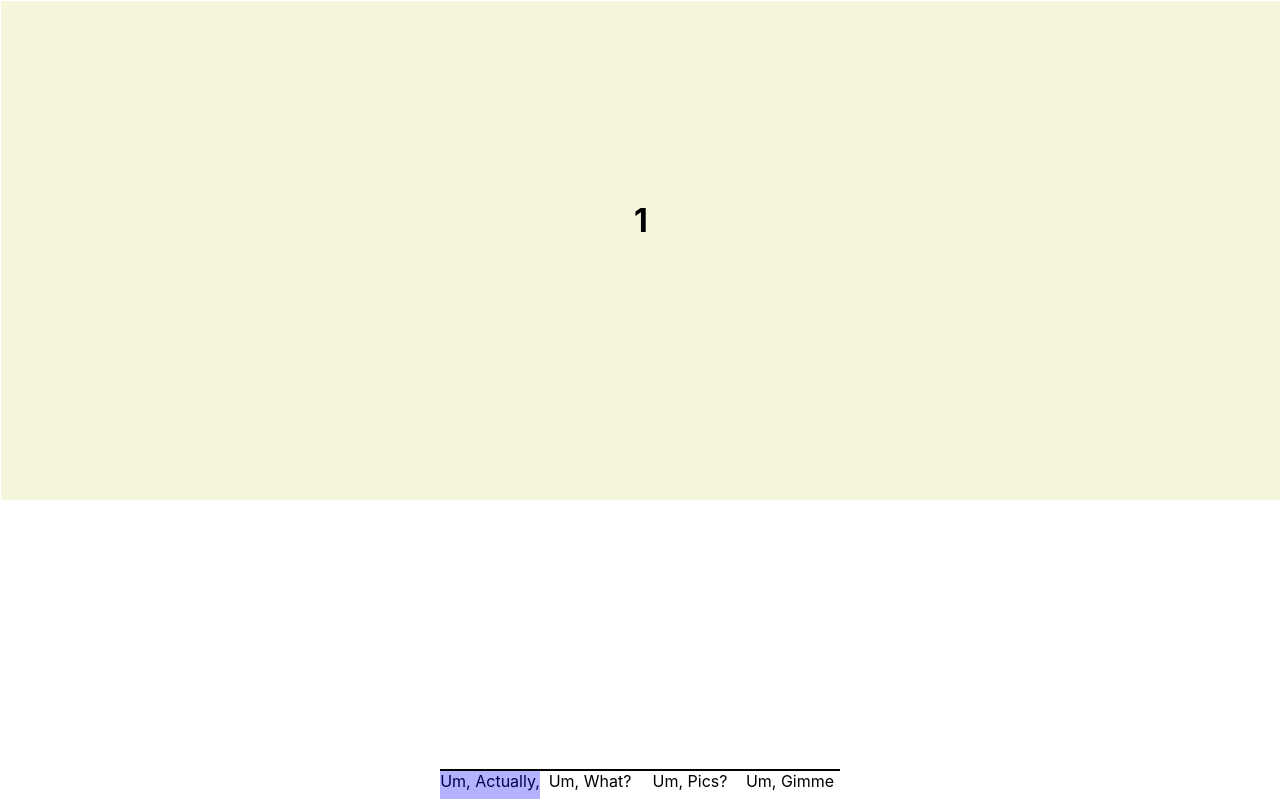
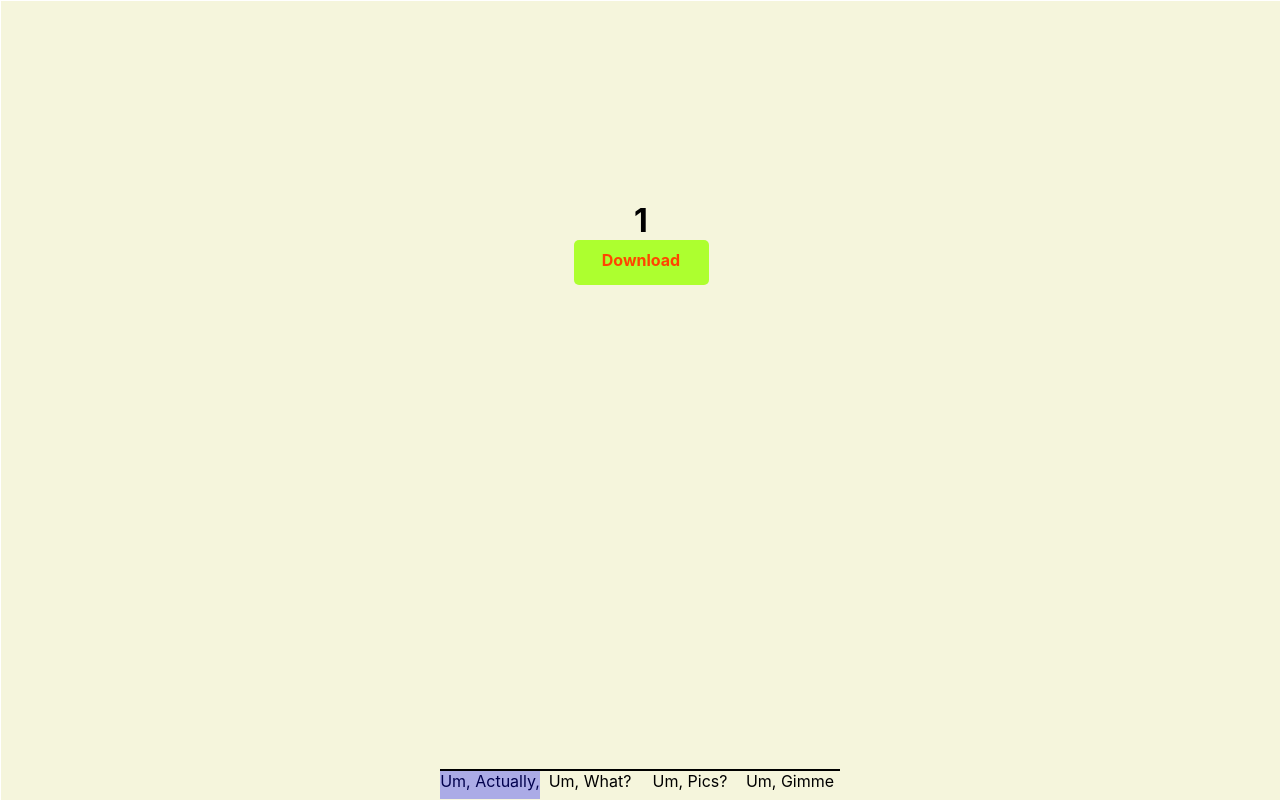
Before and after one commit to danhkim/umactually, a React (Create React App) app: page / in a window 1280 px wide. Built offline with nearby package versions, Linux system fonts and the light colour scheme.

Commit message:
the miracle of life

```diff
--- a/src/App.css
+++ b/src/App.css
@@ -3,7 +3,7 @@
 
 .App {
   text-align: center;
-  height:500px;
+  height:100vh;
   overflow:hidden;
 
 }
@@ -21,7 +21,7 @@
 
 .prev-slide {
   position: absolute;
-  height: 50vh;
+  height: 30vh;
   width: 100vw;
   top:0;
   z-index: 5000;
@@ -30,9 +30,9 @@
 
 .next-slide {
   position: absolute;
-  height: calc(50vh - 30px);
+  height: calc(30vh - 30px);
   width: 100vw;
-  top:50vh;
+  bottom:0;
   z-index: 5000;
   cursor: s-resize;
 }
--- a/src/Screen.css
+++ b/src/Screen.css
@@ -9,3 +9,22 @@
   margin: 0;
   padding-top: 200px;
 }
+
+.download {
+  display: block;
+  width: 115px;
+  height: 25px;
+  background: greenyellow;
+  padding: 10px;
+  text-align: center;
+  border-radius: 5px;
+  color: orangered;
+  font-weight: bold;
+  margin: 0 auto;
+}
+
+a {
+
+  text-decoration: none;
+  color: orangered;
+}
--- a/src/Screen.jsx
+++ b/src/Screen.jsx
@@ -1,4 +1,5 @@
 import React, { Component } from 'react';
+import image from './test.jpeg';
 import './Screen.css';
 
 export default class Screen extends Component {
@@ -6,7 +7,7 @@ export default class Screen extends Component {
     return (
       <div className="Screen">
         <h1 className="vcenter">{this.props.text}</h1>
-
+        <a className="download" href={image} download="miracles.jpeg">Download</a>
       </div>
     );
   }
```
Also changed, not shown: src/test.jpeg (added).
